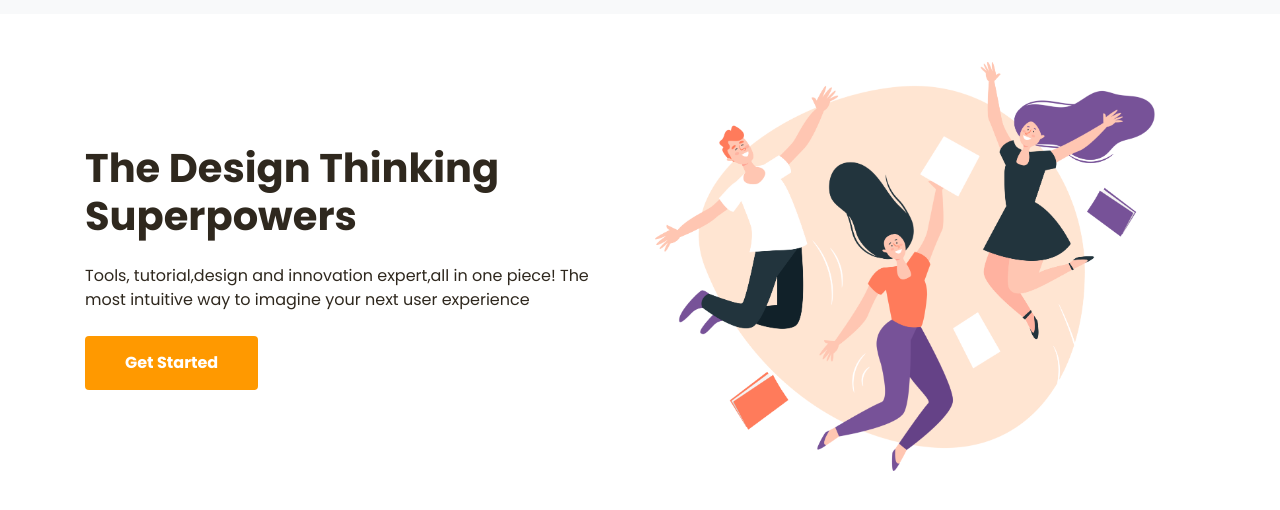
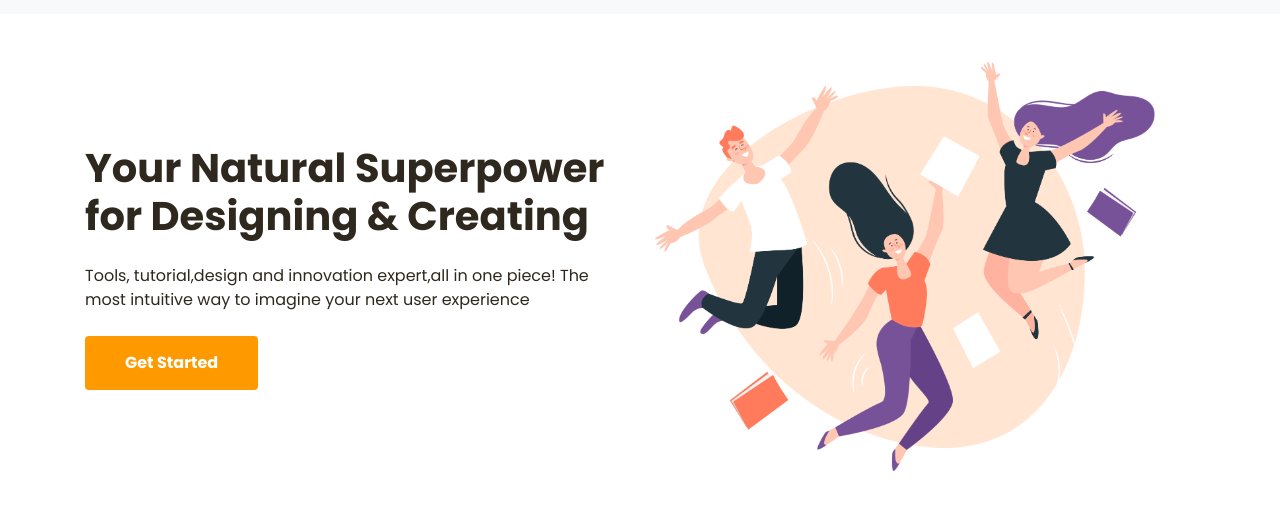
Before and after one commit to otrinanda/productly, a plain HTML site: page index.html in a window 1280 px wide. Shown: the part 90-600 px from the top of the page. Drawn offline with nearby package versions, Linux system fonts and the light colour scheme.

Commit message:
update title

```diff
--- a/index.html
+++ b/index.html
@@ -47,7 +47,7 @@
         <div class="container">
             <div class="row">
                 <div class="col align-self-center">
-                    <h1 class="mb-4">The Design Thinking Superpowers</h1>
+                    <h1 class="mb-4">Your Natural Superpower for Designing & Creating</h1>
                     <p class="mb-4"> Tools, tutorial,design and innovation expert,all in one piece! The most intuitive way to imagine your next user experience
                     </p>
                     <a class="btn btn-primary " href="#" role="button">Get Started</a>
```
